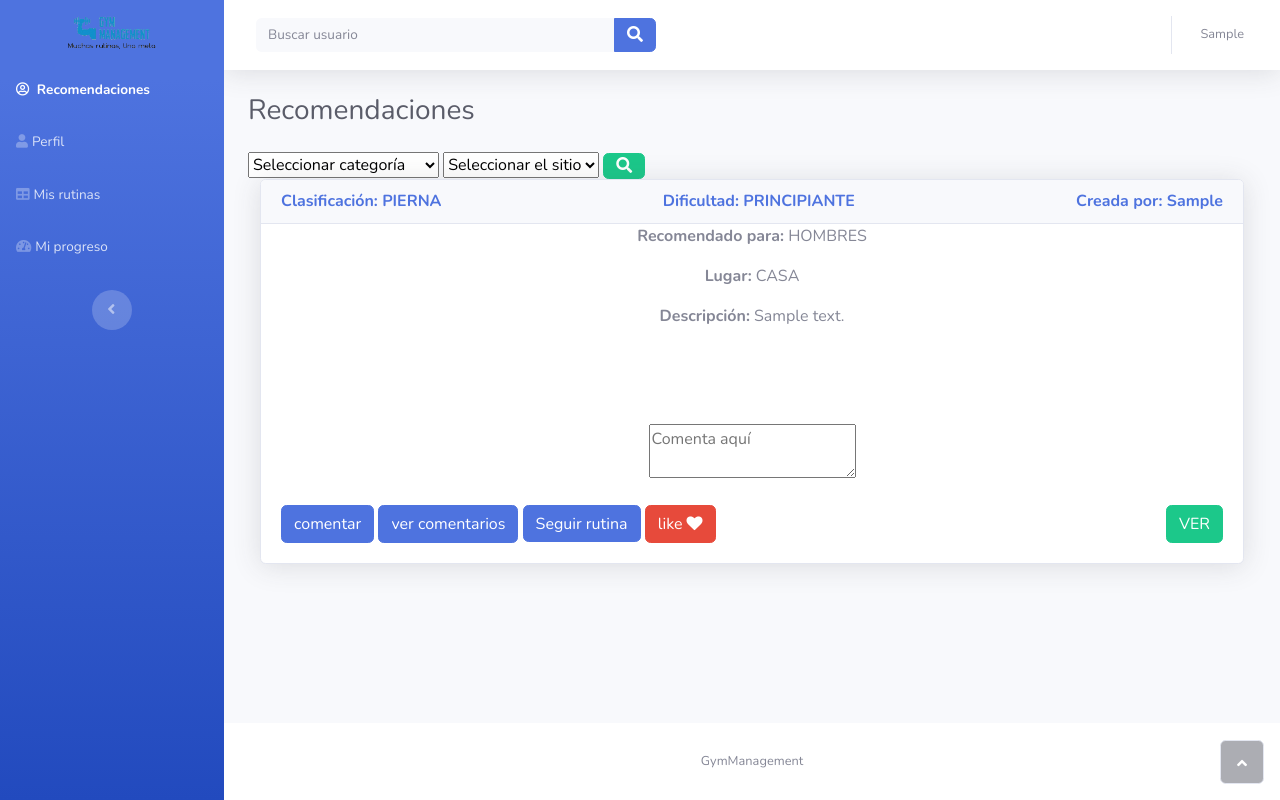
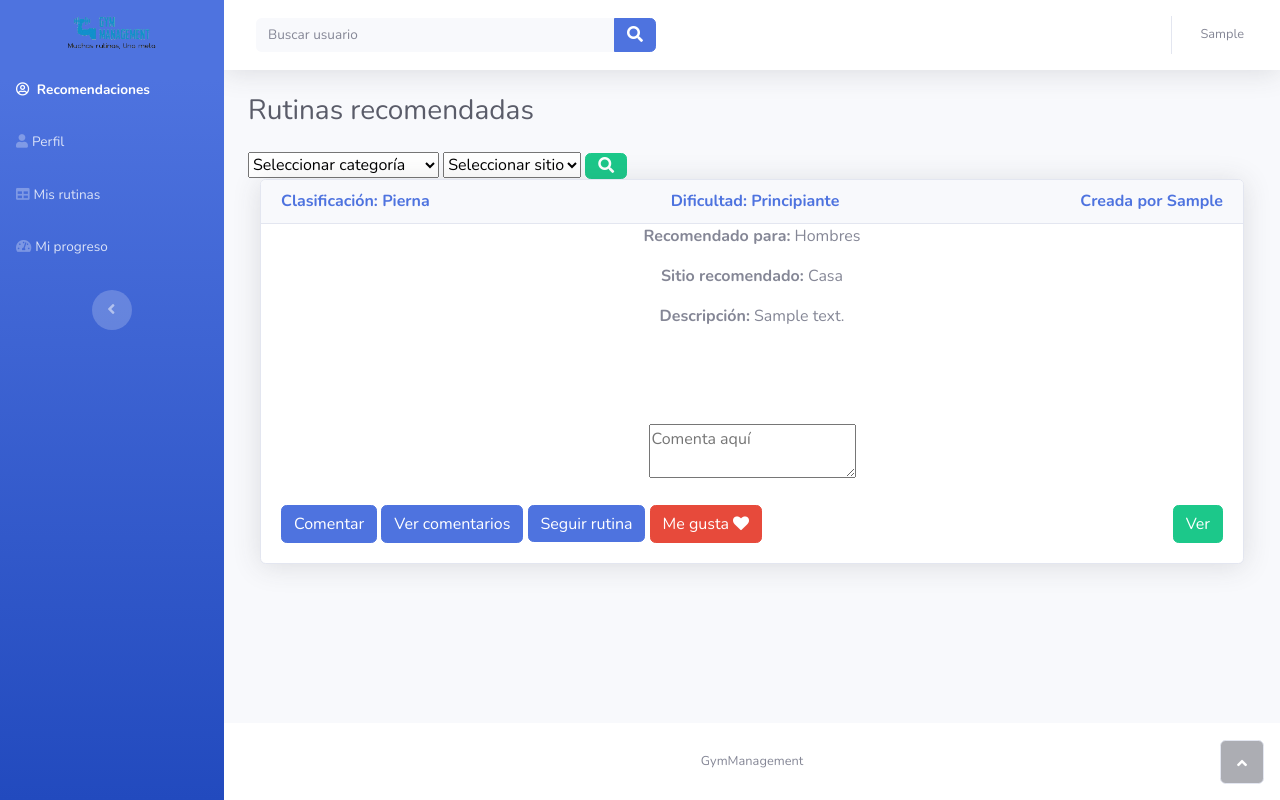
Before and after one commit to IngeSoft202110/GymManagement, a Django app: template proyecto/templates/main_view.html in a window 1280 px wide. Run offline with Django 3.2, Linux system fonts and the light colour scheme; tables that the repository leaves empty hold one stand-in row (values such as "Sample post"); the template is opened without the code that fills it: values that come from a table or form of the project are taken from there, most other values are stand-ins (such as "Sample title", 1, 10 or a date in 2020); some libraries are stand-ins or nearby versions.

Commit message:
Correción de mayusculas

```diff
--- a/proyecto/polls/models.py
+++ b/proyecto/polls/models.py
@@ -27,32 +27,32 @@ class Rutina(models.Model):
         ('A', 'ambos'),
     )
     CLASIFICATIONS = (
-        ('PIERNA', 'PIERNA'),
-        ('BRAZO', 'BRAZO'),
-        ('HOMBRO', 'HOMBRO'),
-        ('ESPALDA', 'ESPALDA'),
-        ('ABDOMEN', 'ABDOMEN'),
-        ('CARDIO', 'CARDIO')
+        ('Pierna', 'Pierna'),
+        ('Brazo', 'Brazo'),
+        ('Hombro', 'Hombro'),
+        ('Espalda', 'Espalda'),
+        ('Abdomen', 'Abdomen'),
+        ('Cardio', 'Cardio')
     )
     DIFFICULTY = (
-        ('PRINCIPIANTE', 'PRINCIPIANTE'),
-        ('INTERMEDIO', 'INTERMEDIO'),
-        ('AVANZADO', 'AVANZADO'),
+        ('Principiante', 'Principiante'),
+        ('Intermedio', 'Intermedio'),
+        ('Avanzado', 'Avanzado'),
     )
     PLACES = (
-        ('CASA', 'CASA'),
-        ('GIMNASIO', 'GIMNASIO')
+        ('Casa', 'Casa'),
+        ('Gimnasio', 'Gimnasio')
     )
     usuario = models.ForeignKey(Usuario, on_delete=models.CASCADE, default=1)
     genero = models.CharField(max_length=1, null=False, choices=GENDERS)
     clasificacion = models.CharField(
-        max_length=20, null=False, choices=CLASIFICATIONS, default="PIERNA")
-    descripcion = models.CharField(max_length=500, null=False)
+        max_length=20, null=False, choices=CLASIFICATIONS, default="Pierna")
+    descripcion = models.CharField(max_length=1000, null=False)
     numeroLikes = models.IntegerField(null=False)
     dificultad = models.CharField(
-        max_length=20, null=False, choices=DIFFICULTY, default="PRINCIPIANTE")
+        max_length=20, null=False, choices=DIFFICULTY, default="Principiante")
     sitio = models.CharField(
-        max_length=20, null=False, choices=PLACES, default="CASA")
+        max_length=20, null=False, choices=PLACES, default="Casa")
 
 
     def __str__(self):
--- a/proyecto/templates/main_view.html
+++ b/proyecto/templates/main_view.html
@@ -80,15 +80,15 @@
                                         </span></a>
                                     <div class="dropdown-menu shadow dropdown-menu-right animated--grow-in" role="menu">
                                         <a class="dropdown-item" role="presentation" href="#"><i
-                                                class="fas fa-user fa-sm fa-fw mr-2 text-gray-400"></i>&nbsp;Profile</a><a
+                                                class="fas fa-user fa-sm fa-fw mr-2 text-gray-400"></i>&nbsp;Perfil</a><a
                                             class="dropdown-item" role="presentation" href="#"><i
-                                                class="fas fa-cogs fa-sm fa-fw mr-2 text-gray-400"></i>&nbsp;Settings</a>
+                                                class="fas fa-cogs fa-sm fa-fw mr-2 text-gray-400"></i>&nbsp;Configuración</a>
                                         <a class="dropdown-item" role="presentation" href="#"><i
-                                                class="fas fa-list fa-sm fa-fw mr-2 text-gray-400"></i>&nbsp;Activity
-                                            log</a>
+                                                class="fas fa-list fa-sm fa-fw mr-2 text-gray-400"></i>&nbsp;Actividad
+                                            </a>
                                         <div class="dropdown-divider"></div><a class="dropdown-item" role="presentation"
                                             href="#"><i
-                                                class="fas fa-sign-out-alt fa-sm fa-fw mr-2 text-gray-400"></i>&nbsp;Logout</a>
+                                                class="fas fa-sign-out-alt fa-sm fa-fw mr-2 text-gray-400"></i>&nbsp;Salir</a>
                                     </div>
                                 </div>
                             </li>
@@ -97,7 +97,7 @@
                 </nav>
                 <div class="container-fluid">
                     <div class="d-sm-flex justify-content-between align-items-center mb-4">
-                        <h3 class="text-dark mb-0">Recomendaciones</h3>
+                        <h3 class="text-dark mb-0">Rutinas recomendadas</h3>
 
                     </div>
                     <div>
@@ -106,7 +106,7 @@
                             <select class="form-select" name="clasificacion" id="clasificacion" required>
                                 <optgroup label="filtrar por">
                                     <option value="todas">Seleccionar categoría</option>
-                                    <option value="todas">TODAS</option>
+                                    <option value="todas">Todas</option>
                                     {%for tipo in clasificacion%}
                                     <option value={{tipo}}>{{tipo}}</option>
                                     {% endfor %}
@@ -115,9 +115,9 @@
 
                             <select class="form-select" name="sitio" id="sitio" required>
                                 <optgroup label="filtrar por sitio"></optgroup>
-                                    <option value="">Seleccionar el sitio</option>
-                                    <option value="CASA">CASA <i class="bi bi-house-door-fill"></i></option>
-                                    <option value="GIMNASIO">GIMNASIO </option>
+                                    <option value="">Seleccionar sitio</option>
+                                    <option value="CASA">Casa <i class="bi bi-house-door-fill"></i></option>
+                                    <option value="GIMNASIO">Gimnasio </option>
                                 </optgroup>
                             </select>
                             <input hidden name="usr" id="usr" value="{{usuario.usuario}}">
@@ -137,21 +137,21 @@
 
                                     <h6 class="text-primary font-weight-bold m-0">Dificultad: {{ rut.dificultad }} </a>
                                     </h6>
-                                    <h6 class="text-primary font-weight-bold m-0">Creada por: <a
+                                    <h6 class="text-primary font-weight-bold m-0">Creada por <a
                                             href="#">{{rut.usuario.usuario}}</a> </h6>
                                 </div>
 
                                 <div class="text-center">
                                     {% if rut.genero == 'M' %}
-                                    <p><b>Recomendado para:</b> HOMBRES</p>
+                                    <p><b>Recomendado para:</b> Hombres</p>
                                     {% endif %}
                                     {% if rut.genero == 'F' %}
-                                    <p><b>Recomendado para:</b> MUJERES</p>
+                                    <p><b>Recomendado para:</b> Mujeres</p>
                                     {% endif %}
                                     {% if rut.genero == 'A' %}
-                                    <p><b>Recomendado para:</b> HOMBRES Y MUJERES</p>
+                                    <p><b>Recomendado para:</b> Hombres y mujeres</p>
                                     {% endif %}
-                                    <p><b>Lugar:</b> {{rut.sitio}}   <span class="glyphicon glyphicon-home" aria-hidden="true"></span> </p>
+                                    <p><b>Sitio recomendado:</b> {{rut.sitio}}   <span class="glyphicon glyphicon-home" aria-hidden="true"></span> </p>
 
                                     <p style="height: 104px;"><b>Descripción:</b> {{rut.descripcion}}</p>
 
@@ -160,12 +160,12 @@
                                     <div class="card-body">
                                         <div class="row">
                                             <div class="col-auto mr-auto">
-                                                <button class="btn btn-primary">comentar</button>
-                                                <button class="btn btn-primary">ver comentarios</button>
+                                                <button class="btn btn-primary">Comentar</button>
+                                                <button class="btn btn-primary">Ver comentarios</button>
                                                 <button class="btn btn-primary" type="button"
                                                     style="height: 37px;">Seguir
                                                     rutina</button>
-                                                <button class="btn btn-danger" type="button">like <i
+                                                <button class="btn btn-danger" type="button">Me gusta <i
                                                         class="fa fa-heart"></i></button>
                                             </div>
                                             <div class="col-auto">
@@ -175,7 +175,7 @@
                                                     <input hidden name="user" id="user" value="{{usuario.usuario}}">
                                                     <input hidden name="rutineId" id="rutineId" value="{{rut.id}}">
 
-                                                    <button type="submit" class="btn btn-success">VER</button>
+                                                    <button type="submit" class="btn btn-success">Ver</button>
                                                 </form>
 
 
```
Also changed, not shown: proyecto/templates/exercisesList.html (+11 -11 lines), proyecto/templates/index.html (+4 -4 lines), proyecto/templates/login.html (+5 -5 lines), proyecto/templates/register.html (+8 -8 lines).
